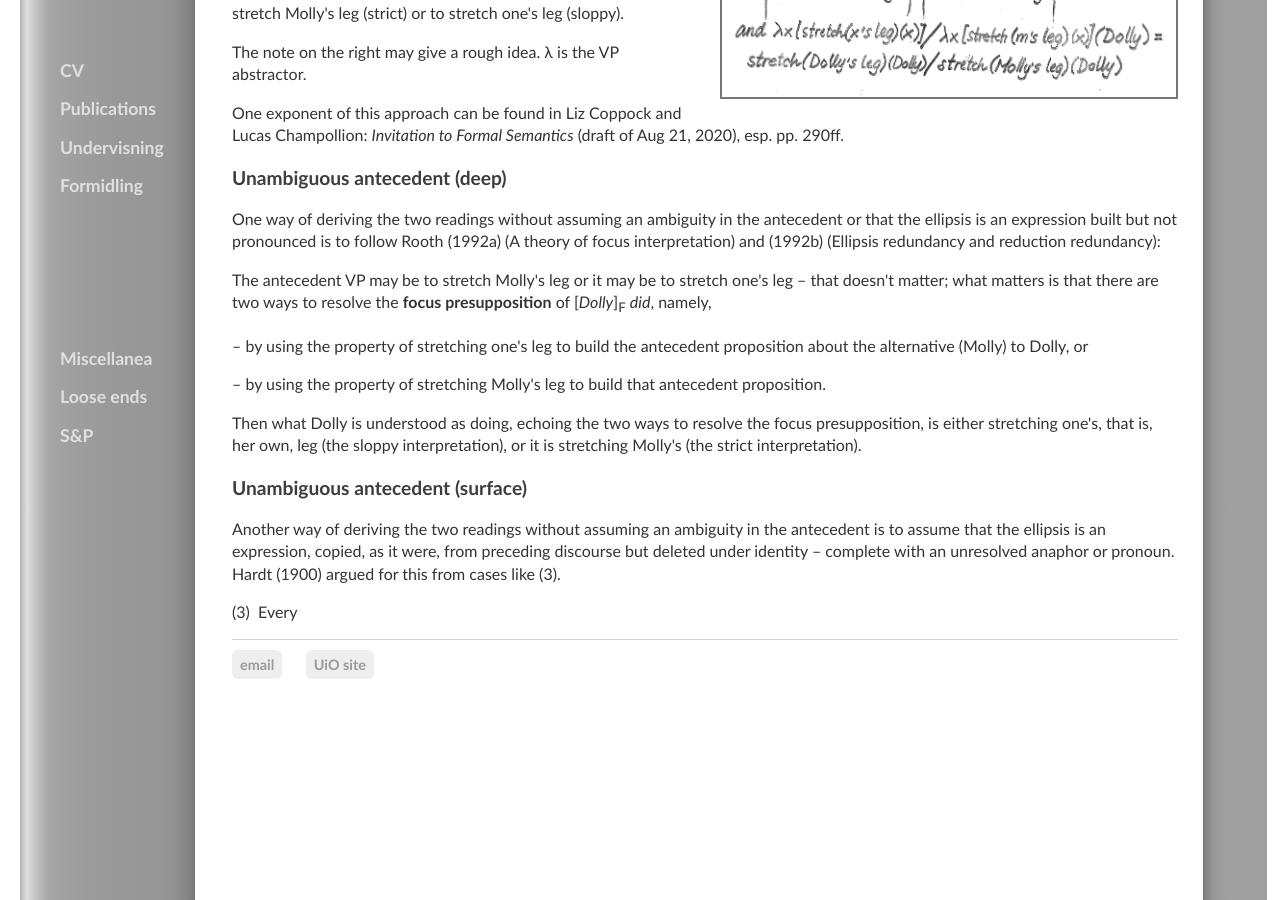
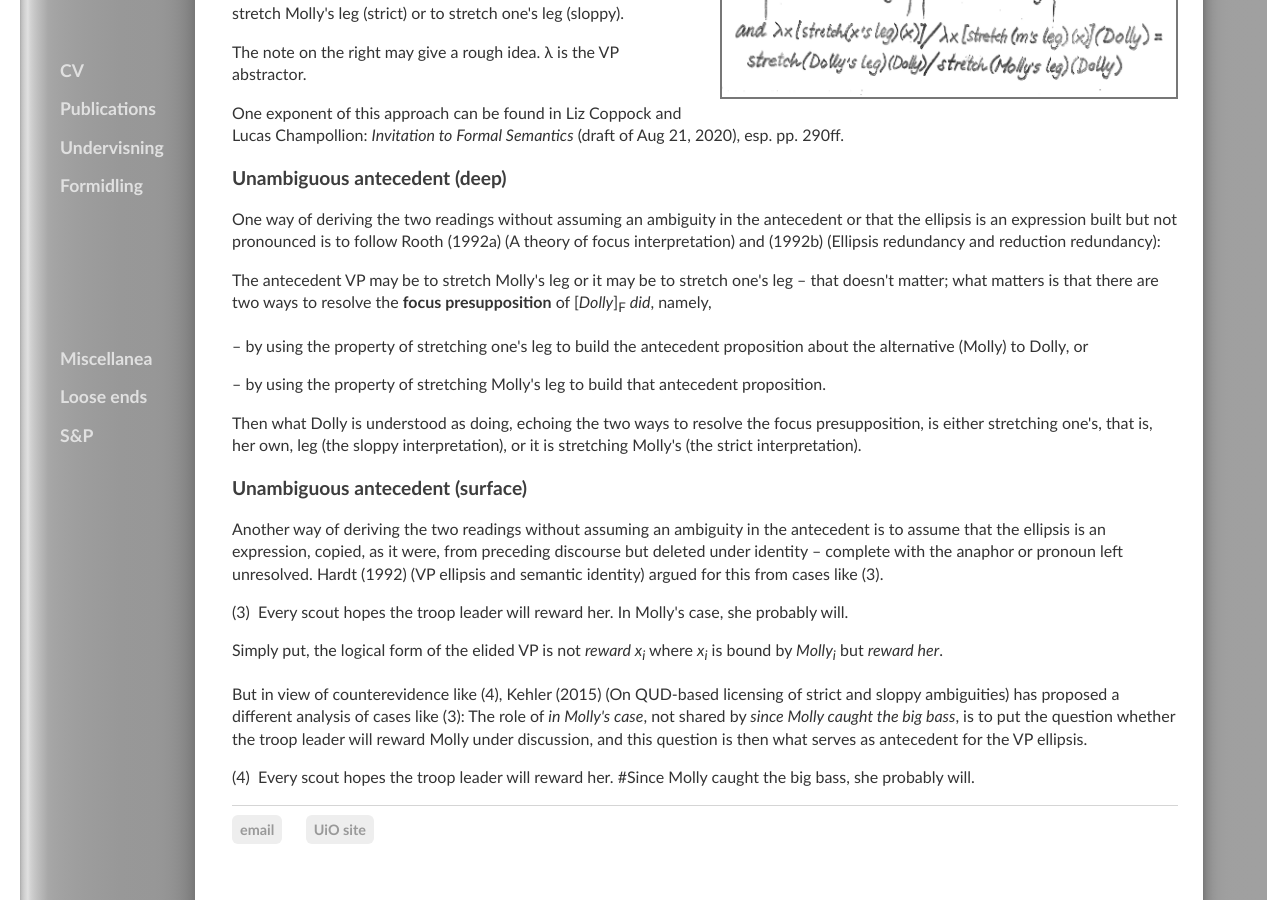
Before and after one commit to kjelljs/kjelljs.github.io, a Jekyll site: the page built from courses/ellipsis/unambig.html, in a window 1280 px wide and 900 px high, scrolled down 607 px. Built offline with Jekyll 4.4.1, drawn with Linux system fonts in a browser that asks for light colours.

Commit message:
Update unambig.html

```diff
--- a/courses/ellipsis/unambig.html
+++ b/courses/ellipsis/unambig.html
@@ -22,7 +22,11 @@ Liz Coppock and Lucas Champollion: <i>Invitation to Formal Semantics</i> (draft
 <p>Then what Dolly is understood as doing, echoing the two ways to resolve the focus presupposition, is either stretching one's, that is, her own, leg (the sloppy interpretation), or it is stretching Molly's (the strict interpretation).
 </p>
 <h3>Unambiguous antecedent (surface)</h3>
-<p>Another way of deriving the two readings without assuming an ambiguity in the antecedent is to assume that the ellipsis is an expression, copied, as it were, from preceding discourse but deleted under identity – complete with an unresolved anaphor or pronoun. Hardt (1900) argued for this from cases like (3).
+<p>Another way of deriving the two readings without assuming an ambiguity in the antecedent is to assume that the ellipsis is an expression, copied, as it were, from preceding discourse but deleted under identity – complete with the anaphor or pronoun left unresolved. Hardt (1992) (VP ellipsis and semantic identity) argued for this from cases like (3).
 </p>
-<p>(3) &nbsp;Every
+<p>(3) &nbsp;Every scout hopes the troop leader will reward her. In Molly's case, she probably will.
 </p>
+<p>Simply put, the logical form of the elided VP is not <i>reward x<sub>i</sub></i> where <i>x<sub>i</sub></i> is bound by <i>Molly<sub>i</sub></i> but <i>reward her</i>.
+</p>
+<p>But in view of counterevidence like (4), Kehler (2015) (On QUD-based licensing of strict and sloppy ambiguities) has proposed a different analysis of cases like (3): The role of <i>in Molly's case</i>, not shared by <i>since Molly caught the big bass</i>, is to put the question whether the troop leader will reward Molly under discussion, and this question is then what serves as antecedent for the VP ellipsis.
+<p>(4) &nbsp;Every scout hopes the troop leader will reward her. #Since Molly caught the big bass, she probably will.</p>
```
